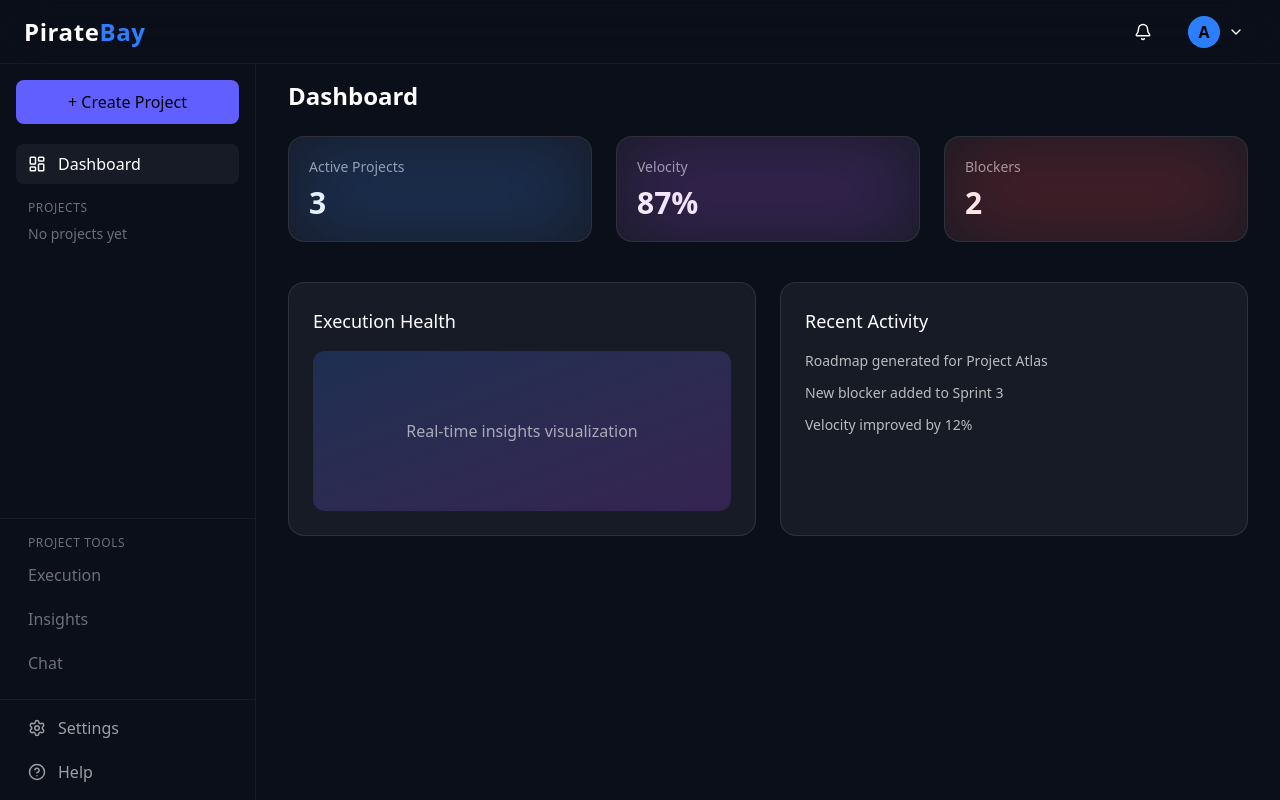
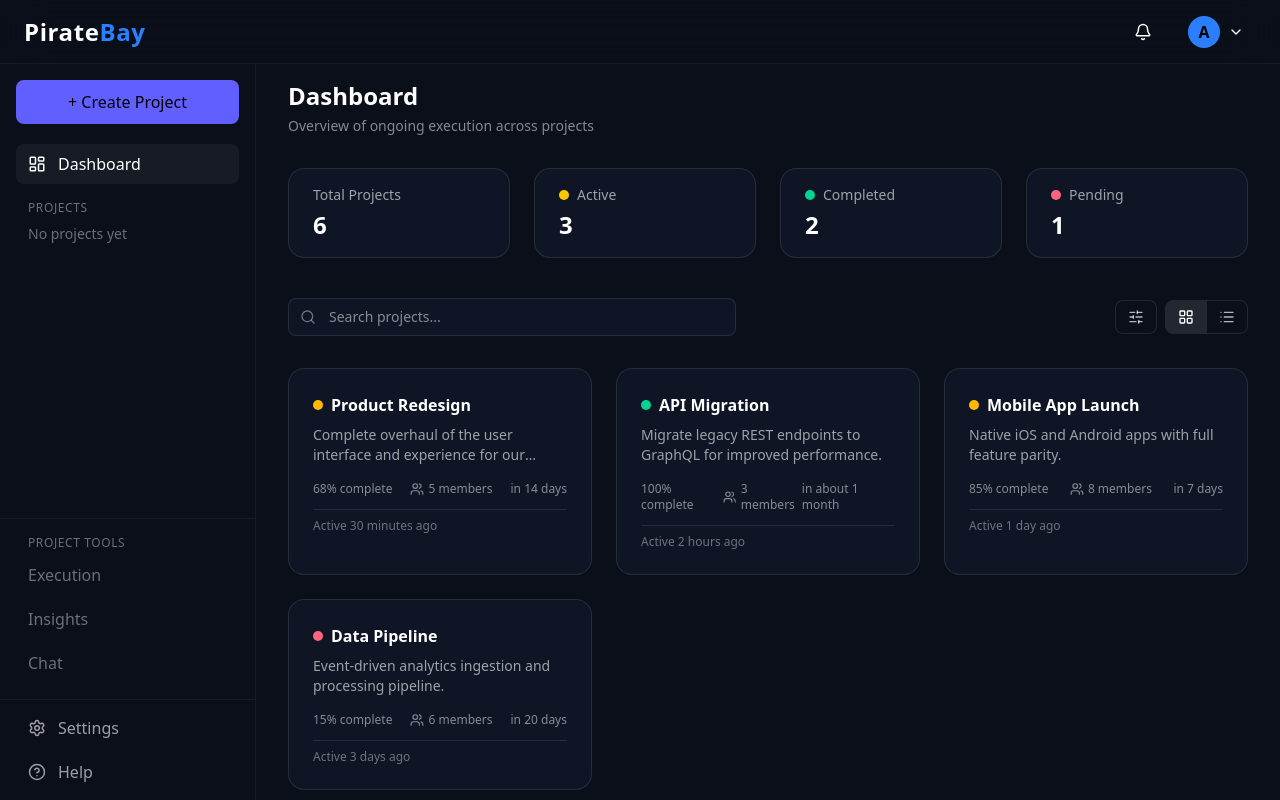
Before and after one commit to adityarajsrv/ProjectBay, a React (Vite) app in the folder frontend/: page /dashboard in a window 1280 px wide. Built offline with nearby package versions, Linux system fonts and the light colour scheme.

Commit message:
Built Dashboard UI

```diff
--- a/frontend/src/components/Dashboard.jsx
+++ b/frontend/src/components/Dashboard.jsx
@@ -1,41 +1,323 @@
-/* eslint-disable react/prop-types */
-const StatCard = ({ title, value, accent }) => {
-  return (
-    <div className="relative overflow-hidden rounded-2xl bg-white/5 border border-white/10 p-5">
-      <div
-        className={`absolute inset-0 opacity-20 blur-2xl ${accent}`}
-      />
-      <p className="text-sm text-white/60">{title}</p>
-      <h3 className="mt-2 text-3xl font-semibold">{value}</h3>
-    </div>
-  );
-};
+import {
+  SlidersHorizontal,
+  LayoutGrid,
+  List,
+  Search,
+  Users,
+} from "lucide-react";
+import { useEffect, useMemo, useState, useRef } from "react";
 
 const Dashboard = () => {
+  const [view, setView] = useState("grid");
+  const [query, setQuery] = useState("");
+  const [debouncedQuery, setDebouncedQuery] = useState("");
+  const [statusFilter, setStatusFilter] = useState("all");
+  const [showFilters, setShowFilters] = useState(false);
+  const filterRef = useRef(null);
+  const [selectedProject, setSelectedProject] = useState(null);
+  const [showDetails, setShowDetails] = useState(false);
+
+  /* ---------------- Debounce Search ---------------- */
+  useEffect(() => {
+    const t = setTimeout(() => {
+      setDebouncedQuery(query.toLowerCase());
+    }, 300);
+    return () => clearTimeout(t);
+  }, [query]);
+
+  useEffect(() => {
+    const handleClickOutside = (e) => {
+      if (filterRef.current && !filterRef.current.contains(e.target)) {
+        setShowFilters(false);
+      }
+    };
+
+    if (showFilters) {
+      document.addEventListener("mousedown", handleClickOutside);
+    }
+
+    return () => {
+      document.removeEventListener("mousedown", handleClickOutside);
+    };
+  }, [showFilters]);
+
+  const stats = [
+    { label: "Total Projects", value: 6 },
+    { label: "Active", value: 3, color: "bg-yellow-400" },
+    { label: "Completed", value: 2, color: "bg-emerald-400" },
+    { label: "Pending", value: 1, color: "bg-rose-400" },
+  ];
+
+  const visibleProjects = useMemo(() => {
+    const projects = [
+      {
+        title: "Product Redesign",
+        description:
+          "Complete overhaul of the user interface and experience for our flagship product.",
+        progress: 68,
+        status: "yellow",
+        members: 5,
+        due: "in 14 days",
+        lastActive: "30 minutes ago",
+      },
+      {
+        title: "API Migration",
+        description:
+          "Migrate legacy REST endpoints to GraphQL for improved performance.",
+        progress: 100,
+        status: "green",
+        members: 3,
+        due: "in about 1 month",
+        lastActive: "2 hours ago",
+      },
+      {
+        title: "Mobile App Launch",
+        description: "Native iOS and Android apps with full feature parity.",
+        progress: 85,
+        status: "yellow",
+        members: 8,
+        due: "in 7 days",
+        lastActive: "1 day ago",
+      },
+      {
+        title: "Data Pipeline",
+        description:
+          "Event-driven analytics ingestion and processing pipeline.",
+        progress: 15,
+        status: "red",
+        members: 6,
+        due: "in 20 days",
+        lastActive: "3 days ago",
+      },
+    ];
+
+    return projects.filter((p) => {
+      const matchesQuery =
+        p.title.toLowerCase().includes(debouncedQuery) ||
+        p.description.toLowerCase().includes(debouncedQuery);
+
+      const matchesStatus = statusFilter === "all" || p.status === statusFilter;
+
+      return matchesQuery && matchesStatus;
+    });
+  }, [debouncedQuery, statusFilter]);
+
   return (
-    <main className="ml-64 pt-20 px-8 min-h-screen bg-[#0b0f1a] text-white">
-      <h2 className="text-2xl font-semibold mb-6">Dashboard</h2>
-      <section className="grid grid-cols-1 md:grid-cols-3 gap-6">
-        <StatCard title="Active Projects" value="3" accent="bg-blue-500" />
-        <StatCard title="Velocity" value="87%" accent="bg-purple-500" />
-        <StatCard title="Blockers" value="2" accent="bg-red-500" />
-      </section>
-      <section className="mt-10 grid grid-cols-1 lg:grid-cols-2 gap-6">
-        <div className="rounded-2xl bg-white/5 border border-white/10 p-6">
-          <h3 className="text-lg font-medium mb-4">Execution Health</h3>
-          <div className="h-40 rounded-xl bg-linear-to-br from-blue-500/20 to-purple-500/20 flex items-center justify-center text-white/60">
-            Real-time insights visualization
+    <main className="ml-64 pt-20 px-8 min-h-screen bg-[#0B0F1A] text-white">
+      <div className="mb-8">
+        <h2 className="text-2xl font-semibold">Dashboard</h2>
+        <p className="text-sm text-white/50 mt-1">
+          Overview of ongoing execution across projects
+        </p>
+      </div>
+      <div className="grid grid-cols-1 sm:grid-cols-2 xl:grid-cols-4 gap-6">
+        {stats.map((s, i) => (
+          <div
+            key={i}
+            className="rounded-2xl border border-white/10 bg-[#0F1525] px-6 py-4"
+          >
+            <div className="flex items-center gap-2">
+              {s.color && (
+                <span className={`h-2.5 w-2.5 rounded-full ${s.color}`} />
+              )}
+              <p className="text-sm text-white/60">{s.label}</p>
+            </div>
+            <p className="text-2xl font-semibold mt-1">{s.value}</p>
+          </div>
+        ))}
+      </div>
+      <div className="flex items-center justify-between gap-4 mt-10">
+        <div className="relative w-full max-w-md">
+          <Search className="absolute left-3 top-1/2 -translate-y-1/2 h-4 w-4 text-white/40" />
+          <input
+            value={query}
+            onChange={(e) => setQuery(e.target.value)}
+            placeholder="Search projects..."
+            className="w-full rounded-lg bg-[#0F1525] border border-white/10
+              pl-10 pr-4 py-2 text-sm text-white outline-none
+              focus:border-indigo-500"
+          />
+        </div>
+        <div ref={filterRef} className="flex gap-2 relative">
+          <button
+            onClick={() => setShowFilters((v) => !v)}
+            className="rounded-lg border border-white/10 px-3 py-2 text-white/70 hover:bg-white/5 cursor-pointer"
+          >
+            <SlidersHorizontal className="h-4 w-4" />
+          </button>
+          {showFilters && (
+            <div className="absolute right-0 top-12 z-10 w-44 rounded-lg border border-white/10 bg-[#0F1525] shadow-xl">
+              <button
+                onClick={() => {
+                  setStatusFilter("all");
+                  setShowFilters(false);
+                }}
+                className="w-full px-4 py-2 text-left text-sm text-white/70 hover:bg-white/5 cursor-pointer"
+              >
+                All
+              </button>
+              <button
+                onClick={() => {
+                  setStatusFilter("green");
+                  setShowFilters(false);
+                }}
+                className="w-full px-4 py-2 text-left text-sm text-white/70 hover:bg-white/5 cursor-pointer"
+              >
+                Completed
+              </button>
+              <button
+                onClick={() => {
+                  setStatusFilter("yellow");
+                  setShowFilters(false);
+                }}
+                className="w-full px-4 py-2 text-left text-sm text-white/70 hover:bg-white/5 cursor-pointer"
+              >
+                Active
+              </button>
+              <button
+                onClick={() => {
+                  setStatusFilter("red");
+                  setShowFilters(false);
+                }}
+                className="w-full px-4 py-2 text-left text-sm text-white/70 hover:bg-white/5 cursor-pointer"
+              >
+                Pending
+              </button>
+            </div>
+          )}
+          <div className="flex overflow-hidden rounded-lg border border-white/10">
+            <button
+              onClick={() => setView("grid")}
+              className={`px-3 py-2 cursor-pointer ${
+                view === "grid"
+                  ? "bg-white/10 text-white"
+                  : "text-white/70 hover:bg-white/5"
+              }`}
+            >
+              <LayoutGrid className="h-4 w-4" />
+            </button>
+            <div className="w-px bg-white/10" />
+            <button
+              onClick={() => setView("list")}
+              className={`px-3 py-2 cursor-pointer ${
+                view === "list"
+                  ? "bg-white/10 text-white"
+                  : "text-white/70 hover:bg-white/5"
+              }`}
+            >
+              <List className="h-4 w-4" />
+            </button>
           </div>
         </div>
-        <div className="rounded-2xl bg-white/5 border border-white/10 p-6">
-          <h3 className="text-lg font-medium mb-4">Recent Activity</h3>
-          <ul className="space-y-3 text-sm text-white/70">
-            <li>Roadmap generated for Project Atlas</li>
-            <li>New blocker added to Sprint 3</li>
-            <li>Velocity improved by 12%</li>
-          </ul>
-        </div>
-      </section>
+      </div>
+      <div
+        className={`mt-8 ${
+          view === "grid"
+            ? "grid grid-cols-1 md:grid-cols-2 xl:grid-cols-3 gap-6"
+            : "space-y-4"
+        }`}
+      >
+        {visibleProjects.map((p, i) => {
+          const statusDot =
+            p.status === "green"
+              ? "bg-emerald-400"
+              : p.status === "yellow"
+                ? "bg-amber-400"
+                : "bg-rose-400";
+          return (
+            <div
+              key={i}
+              onClick={() => {
+                setSelectedProject(p);
+                setShowDetails(true);
+              }}
+              className="cursor-pointer rounded-2xl border border-white/10 bg-[#0F1525] p-6 hover:border-indigo-500/40 transition"
+            >
+              <div className="flex items-center gap-2 mb-2">
+                <span className={`h-2.5 w-2.5 rounded-full ${statusDot}`} />
+                <h3 className="font-semibold">{p.title}</h3>
+              </div>
+              <p className="text-sm text-white/60 line-clamp-2">
+                {p.description}
+              </p>
+              <div className="mt-4 flex justify-between text-xs text-white/50">
+                <span>{p.progress}% complete</span>
+                <div className="flex justify-between items-center">
+                  <Users className="h-3.5 w-3.5 mr-1" />
+                  <span>{p.members} members</span>
+                </div>
+                <span>{p.due}</span>
+              </div>
+              <div className="mt-3 border-t border-white/10 pt-2 text-xs text-white/40">
+                Active {p.lastActive}
+              </div>
+            </div>
+          );
+        })}
+      </div>
+      {/* Details Sidebar */}
+      <div
+        className={`fixed top-0 right-0 h-full w-80 bg-[#0F1525] border-l border-white/10
+  transform transition-transform duration-300 z-50
+  ${showDetails ? "translate-x-0" : "translate-x-full"}`}
+      >
+        {selectedProject && (
+          <div className="p-6">
+            <div className="flex items-center justify-between mb-4">
+              <h3 className="text-lg font-semibold">Details</h3>
+              <button
+                onClick={() => setShowDetails(false)}
+                className="text-white/50 hover:text-white cursor-pointer"
+              >
+                ✕
+              </button>
+            </div>
+            <h4 className="text-xl font-semibold mb-2">
+              {selectedProject.title}
+            </h4>
+            <p className="text-sm text-white/60 mb-4">
+              {selectedProject.description}
+            </p>
+            <div className="mb-4">
+              <p className="text-xs text-white/50 mb-1">Progress</p>
+              <div className="h-2 rounded-full bg-white/10 overflow-hidden">
+                <div
+                  className={`h-full transition-all duration-300 ${
+                    selectedProject.progress === 100
+                      ? "bg-green-500"
+                      : selectedProject.progress < 40
+                        ? "bg-red-500"
+                        : "bg-yellow-400"
+                  }`}
+                  style={{ width: `${selectedProject.progress}%` }}
+                />
+              </div>
+              <p className="text-xs text-white/40 mt-1">
+                {selectedProject.progress}% complete
+              </p>
+            </div>
+            <div className="space-y-2 text-sm text-white/60">
+              <p><span className="font-semibold">Members:</span> {selectedProject.members}</p>
+              <p><span className="font-semibold">Due:</span> {selectedProject.due}</p>
+              <p><span className="font-semibold">Last Active:</span> {selectedProject.lastActive}</p>
+            </div>
+            <div className="mt-6 pt-4 border-t border-white/10">
+              <p className="text-xs uppercase tracking-wide text-white/40 mb-3">
+                Quick Actions
+              </p>
+
+              <div className="space-y-2">
+                <button className="cursor-pointer w-full rounded-lg border border-white/10 px-4 py-2 text-sm text-white/70 hover:bg-white/5 text-left">
+                  Open Roadmap
+                </button>
+                <button className="cursor-pointer w-full rounded-lg border border-white/10 px-4 py-2 text-sm text-white/70 hover:bg-white/5 text-left">
+                  Open Execution Board
+                </button>
+              </div>
+            </div>
+          </div>
+        )}
+      </div>
     </main>
   );
 };
```
